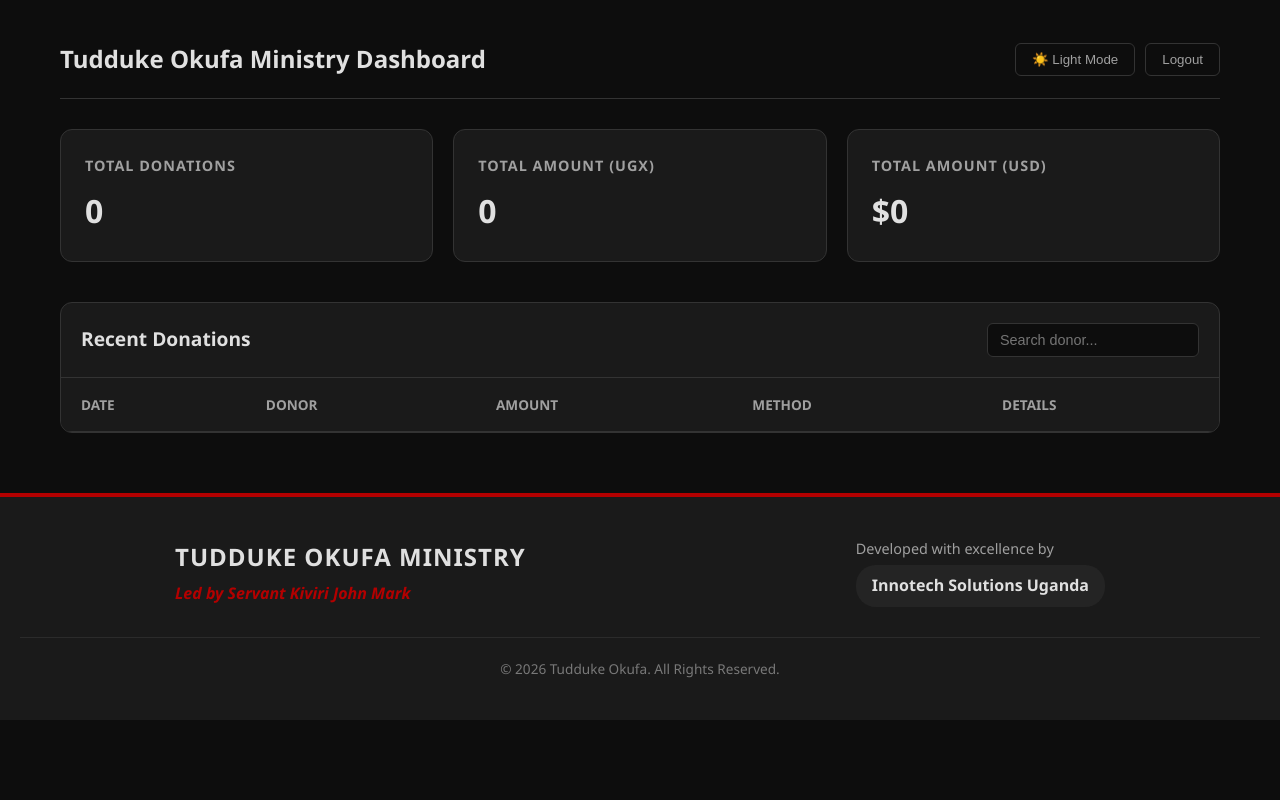
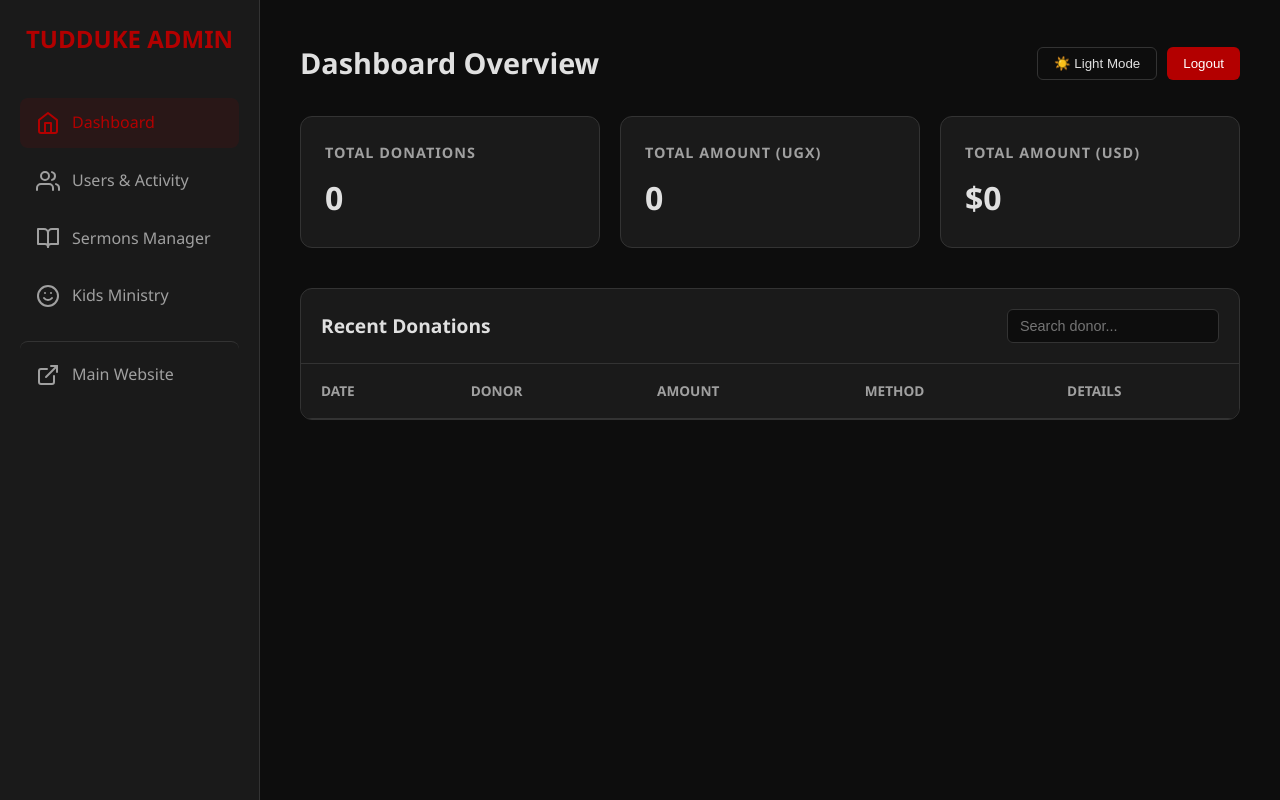
Before and after one commit to MukisaInnocent/Tudduke-Okufa, a plain HTML site: page admin.html in a window 1280 px wide. Drawn offline with nearby package versions, Linux system fonts and the light colour scheme; no server answers; sample sign-in values are in the browser's storage.

Commit message:
admin added

```diff
--- a/admin.html
+++ b/admin.html
@@ -97,41 +97,107 @@
             background: #900;
         }
 
-        /* ===== DASHBOARD ===== */
+        /* SIDEBAR (Desktop) */
+        aside.admin-sidebar {
+            position: fixed;
+            top: 0;
+            left: 0;
+            width: 260px;
+            height: 100vh;
+            background: var(--card);
+            border-right: 1px solid var(--border);
+            padding: 20px;
+            display: flex;
+            flex-direction: column;
+            z-index: 1000;
+        }
+
+        .sidebar-brand {
+            font-size: 1.5rem;
+            color: var(--brand);
+            font-weight: bold;
+            text-transform: uppercase;
+            margin-bottom: 40px;
+            text-align: center;
+        }
+
+        .nav-links a {
+            display: flex;
+            align-items: center;
+            gap: 12px;
+            padding: 12px 16px;
+            color: var(--text-muted);
+            text-decoration: none;
+            border-radius: 8px;
+            margin-bottom: 8px;
+            transition: 0.2s;
+            font-weight: 500;
+        }
+
+        .nav-links a:hover,
+        .nav-links a.active {
+            background: rgba(179, 0, 0, 0.1);
+            color: var(--brand);
+        }
+
+        .nav-links a i {
+            width: 20px;
+            height: 20px;
+        }
+
+        /* DASHBOARD CONTENT adjustment */
         .dashboard {
             display: none;
             /* Hidden until login */
-            max-width: 1200px;
-            margin: 0 auto;
-            padding: 20px;
+            margin-left: 260px;
+            /* Offset for sidebar */
+            padding: 40px;
+            width: calc(100% - 260px);
         }
 
         header {
             display: flex;
             justify-content: space-between;
             align-items: center;
-            padding: 20px 0;
             margin-bottom: 30px;
-            border-bottom: 1px solid var(--border);
+            /* Border bottom removed for smoother UI with sidebar */
+            border-bottom: none;
         }
 
         header h1 {
-            font-size: 1.5rem;
+            font-size: 1.8rem;
         }
 
-        header button {
-            background: none;
-            border: 1px solid var(--border);
-            color: var(--text-muted);
-            padding: 8px 16px;
-            border-radius: 6px;
-            cursor: pointer;
-            transition: 0.2s;
+        /* Mobile Responsive */
+        @media (max-width: 1024px) {
+            aside.admin-sidebar {
+                transform: translateX(-100%);
+                transition: transform 0.3s;
+            }
+
+            aside.admin-sidebar.active {
+                transform: translateX(0);
+            }
+
+            .dashboard {
+                margin-left: 0;
+                width: 100%;
+                padding: 20px;
+            }
+
+            .menu-toggle {
+                display: block !important;
+            }
         }
 
-        header button:hover {
-            border-color: var(--text);
+        .menu-toggle {
+            display: none;
+            background: none;
+            border: none;
+            font-size: 1.5rem;
             color: var(--text);
+            cursor: pointer;
+            margin-right: 15px;
         }
 
         /* STATS */
@@ -333,13 +399,35 @@
 
 <body>
 
+    <!-- SIDEBAR -->
+    <aside class="admin-sidebar" id="sidebar">
+        <div class="sidebar-brand">
+            Tudduke Admin
+        </div>
+        <nav class="nav-links">
+            <a href="#" class="active"><i data-feather="home"></i> Dashboard</a>
+            <a href="activity-dashboard.html"><i data-feather="users"></i> Users & Activity</a>
+            <a href="preacher-dashboard.html"><i data-feather="book-open"></i> Sermons Manager</a>
+            <a href="kids/teacher-dashboard.html"><i data-feather="smile"></i> Kids Ministry</a>
+            <a href="index.html" style="margin-top: 20px; border-top: 1px solid var(--border); padding-top: 20px;"><i
+                    data-feather="external-link"></i> Main Website</a>
+        </nav>
+    </aside>
+
     <!-- DASHBOARD (Protected by Auth) -->
     <div class="dashboard" id="dashboard">
         <header>
-            <h1>Tudduke Okufa Ministry Dashboard</h1>
+            <div style="display:flex; align-items:center;">
+                <button class="menu-toggle"
+                    onclick="document.getElementById('sidebar').classList.toggle('active')">☰</button>
+                <h1>Dashboard Overview</h1>
+            </div>
             <div style="display: flex; gap: 10px;">
-                <button onclick="toggleTheme()" id="themeBtn">☀️ Light Mode</button>
-                <button onclick="logout()">Logout</button>
+                <button onclick="toggleTheme()" id="themeBtn"
+                    style="background:none; border: 1px solid var(--border); padding: 8px 16px; border-radius: 6px; color:var(--text); cursor:pointer;">☀️
+                    Light Mode</button>
+                <button onclick="logout()"
+                    style="background:var(--brand); border:none; color:white; padding: 8px 16px; border-radius: 6px; cursor:pointer;">Logout</button>
             </div>
         </header>
 
@@ -382,28 +470,15 @@
         </div>
     </div>
 
-    <!-- FOOTER -->
-    <footer class="site-footer">
-        <div class="footer-content">
-            <div class="footer-brand">
-                <h3>Tudduke Okufa Ministry</h3>
-                <p class="leader-text">Led by Servant Kiviri John Mark</p>
-            </div>
+    <!-- FOOTER REMOVED from main view to clean up dashboard -->
 
-            <div class="footer-dev">
-                <p>Developed with excellence by</p>
-                <a href="#" class="dev-link">Innotech Solutions Uganda</a>
-            </div>
-        </div>
+    <script src="https://unpkg.com/feather-icons"></script>
+    <script>
+        /* Icons */
+        feather.replace();
 
-        <div class="footer-bottom">
-            <p>&copy; <span id="year"></span> Tudduke Okufa. All Rights Reserved.</p>
-        </div>
-    </footer>
-
-    <script>
         /* Dynamic Year */
-        document.getElementById("year").textContent = new Date().getFullYear();
+        // document.getElementById("year").textContent = new Date().getFullYear();
 
         /* ===== AUTH ===== */
         // Replaced PIN with Token Auth
```
Also changed, not shown: activity-dashboard.html (+30 -0 lines), index.html (+3 -1 lines).
